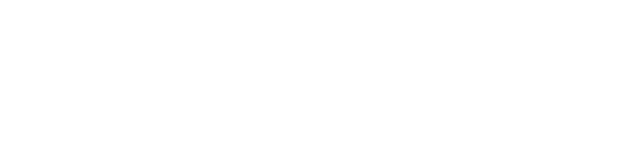
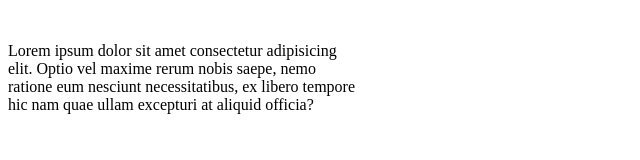
Before and after one commit to SteamcherryElf/cherryproject, a plain HTML site: page index.html in a window 1280 px wide. Shown: the whole page, without its empty margins (0-640 px from the left). Drawn offline with Linux system fonts and the light colour scheme.

Commit message:
add new cards

```diff
--- a/css/style.css
+++ b/css/style.css
@@ -0,0 +1,3 @@
+.card {
+    width: 350px;
+}
--- a/index.html
+++ b/index.html
@@ -8,6 +8,13 @@
     <link rel="stylesheet" href="./css/style.css">
 </head>
 <body>
-
+    <div class="card">
+        <div class="card-header">
+            <img src="" alt="">
+        </div>
+        <div class="card-body">
+            <p>Lorem ipsum dolor sit amet consectetur adipisicing elit. Optio vel maxime rerum nobis saepe, nemo ratione eum nesciunt necessitatibus, ex libero tempore hic nam quae ullam excepturi at aliquid officia?</p>
+        </div>
+    </div>
 </body>
 </html>
```
